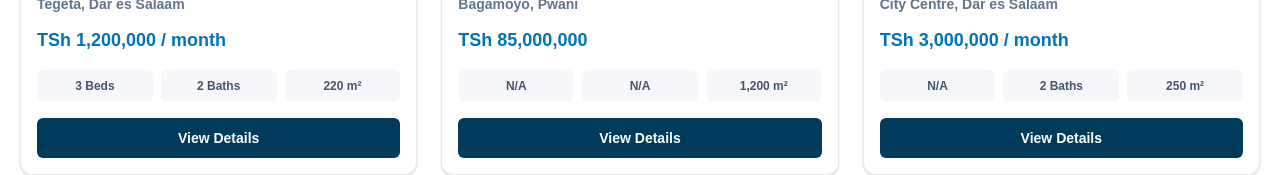
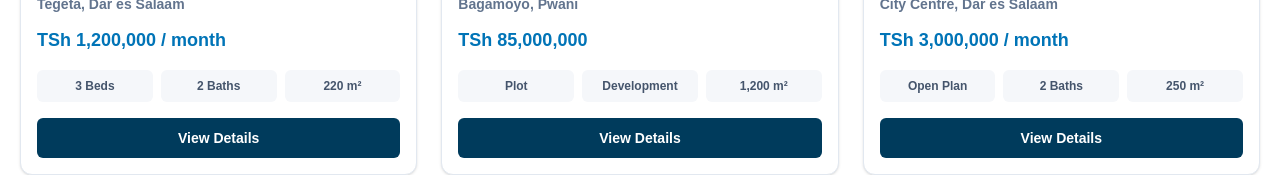
Before and after one commit to brianmichaelu/brightnest-realty, a Next.js app: page /properties in a window 1280 px wide. Shown: the part 1214-1389 px from the top of the page. Built offline with nearby package versions, Linux system fonts and the light colour scheme.

Commit message:
Refactor PropertyCard to use feature extraction

```diff
--- a/components/PropertyCard.tsx
+++ b/components/PropertyCard.tsx
@@ -2,9 +2,20 @@ import Image from "next/image";
 import Link from "next/link";
 import type { Property } from "@/data/properties";
 
+function getPropertyFeatures(property: Property) {
+  if (property.type === "Land") {
+    return ["Plot", "Development", property.size];
+  }
+
+  if (property.type === "Commercial") {
+    return ["Open Plan", `${property.baths} Baths`, property.size];
+  }
+
+  return [`${property.beds} Beds`, `${property.baths} Baths`, property.size];
+}
+
 export default function PropertyCard({ property }: { property: Property }) {
-  const hasBeds = property.beds > 0;
-  const hasBaths = property.baths > 0;
+  const features = getPropertyFeatures(property);
 
   return (
     <article className="group overflow-hidden rounded-xl border border-slate-200 bg-white shadow-sm transition hover:-translate-y-1 hover:shadow-xl">
@@ -42,23 +53,20 @@ export default function PropertyCard({ property }: { property: Property }) {
         </p>
 
         <div className="mt-4 grid grid-cols-3 gap-2 text-center text-xs font-bold text-slate-600">
-          <span className="rounded-md bg-[#F5F7FA] px-2 py-2">
-            {hasBeds ? `${property.beds} Beds` : "N/A"}
-          </span>
-
-          <span className="rounded-md bg-[#F5F7FA] px-2 py-2">
-            {hasBaths ? `${property.baths} Baths` : "N/A"}
-          </span>
-
-          <span className="rounded-md bg-[#F5F7FA] px-2 py-2">
-            {property.size}
-          </span>
+          {features.map((feature) => (
+            <span
+              key={feature}
+              className="rounded-md bg-[#F5F7FA] px-2 py-2"
+            >
+              {feature}
+            </span>
+          ))}
         </div>
 
         <Link
-  href={`/properties/${property.id}`}
-  className="mt-4 inline-flex w-full justify-center rounded-md bg-[#003B5C] px-5 py-2.5 text-center text-sm font-black text-white transition hover:bg-[#008DD2]"
->
+          href={`/properties/${property.id}`}
+          className="mt-4 inline-flex w-full justify-center rounded-md bg-[#003B5C] px-5 py-2.5 text-center text-sm font-black text-white transition hover:bg-[#008DD2]"
+        >
           View Details
         </Link>
       </div>
```
